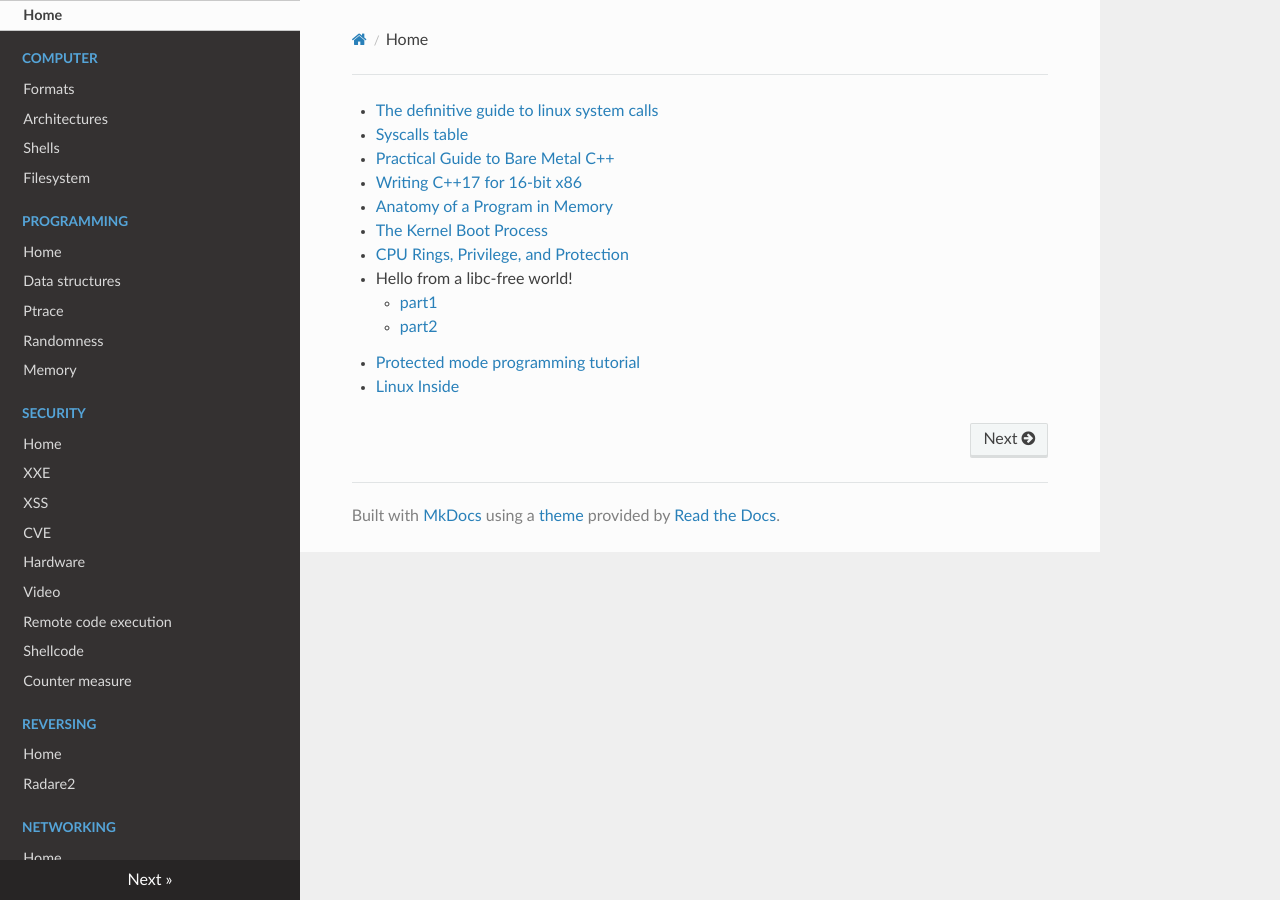
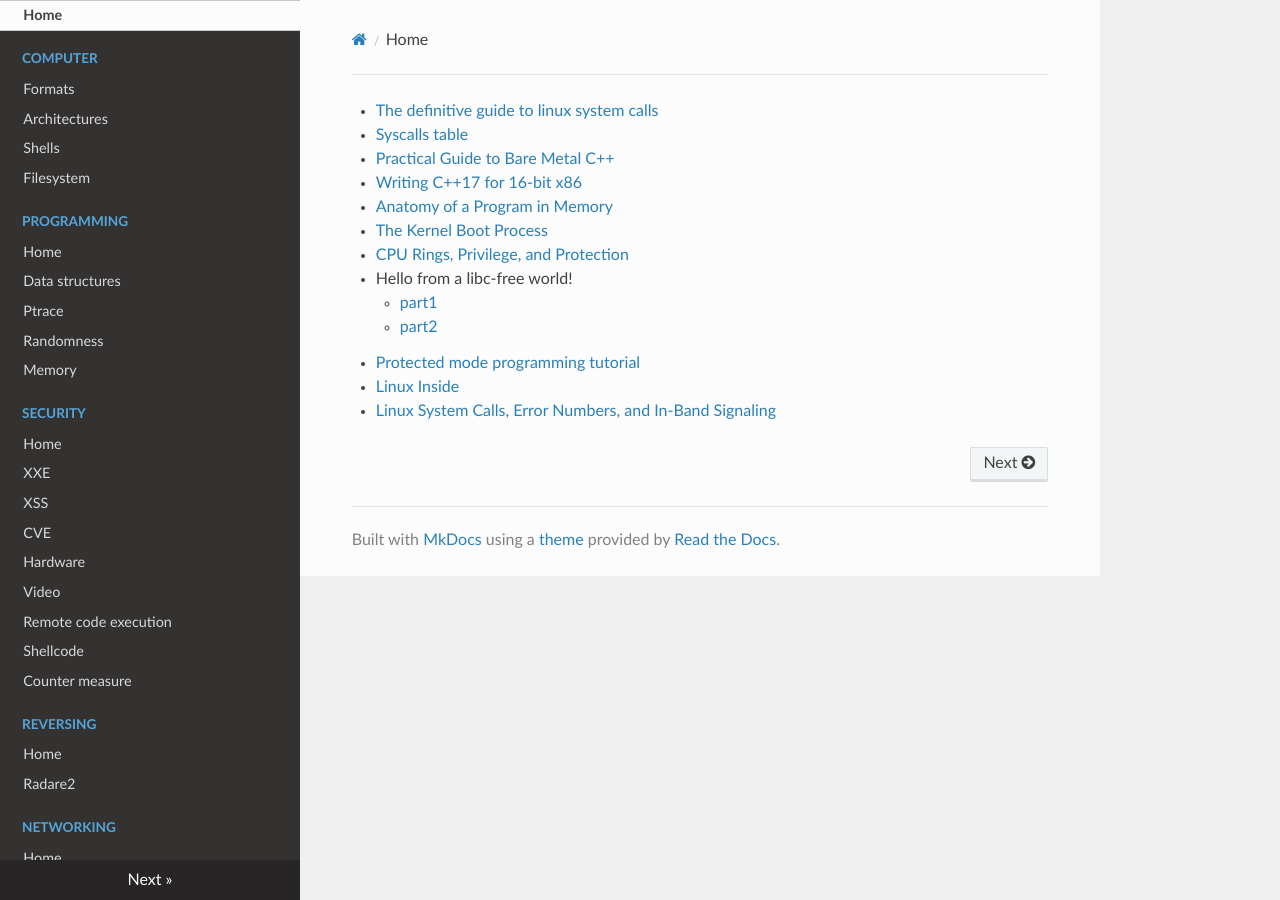
Before and after one commit to gipi/low-level, an MkDocs documentation site: the page built from docs/index.md, in a window 1280 px wide. Built offline with MkDocs 1.6.1, drawn with Linux system fonts in a browser that asks for light colours; nearby versions of some CDN libraries; old or Windows-style settings are respelled for this version of MkDocs.

Commit message:
Add links.

```diff
--- a/docs/index.md
+++ b/docs/index.md
@@ -11,3 +11,4 @@
     * [part2](https://blogs.oracle.com/ksplice/entry/hello_from_a_libc_free1)
  - [Protected mode programming tutorial](http://prodebug.sourceforge.net/pmtut.html)
  - [Linux Inside](https://www.gitbook.com/book/0xax/linux-insides/details)
+ - [Linux System Calls, Error Numbers, and In-Band Signaling](http://nullprogram.com/blog/2016/09/23/)
```
Also changed, not shown: docs/security/xss.md (+1 -0 lines).
